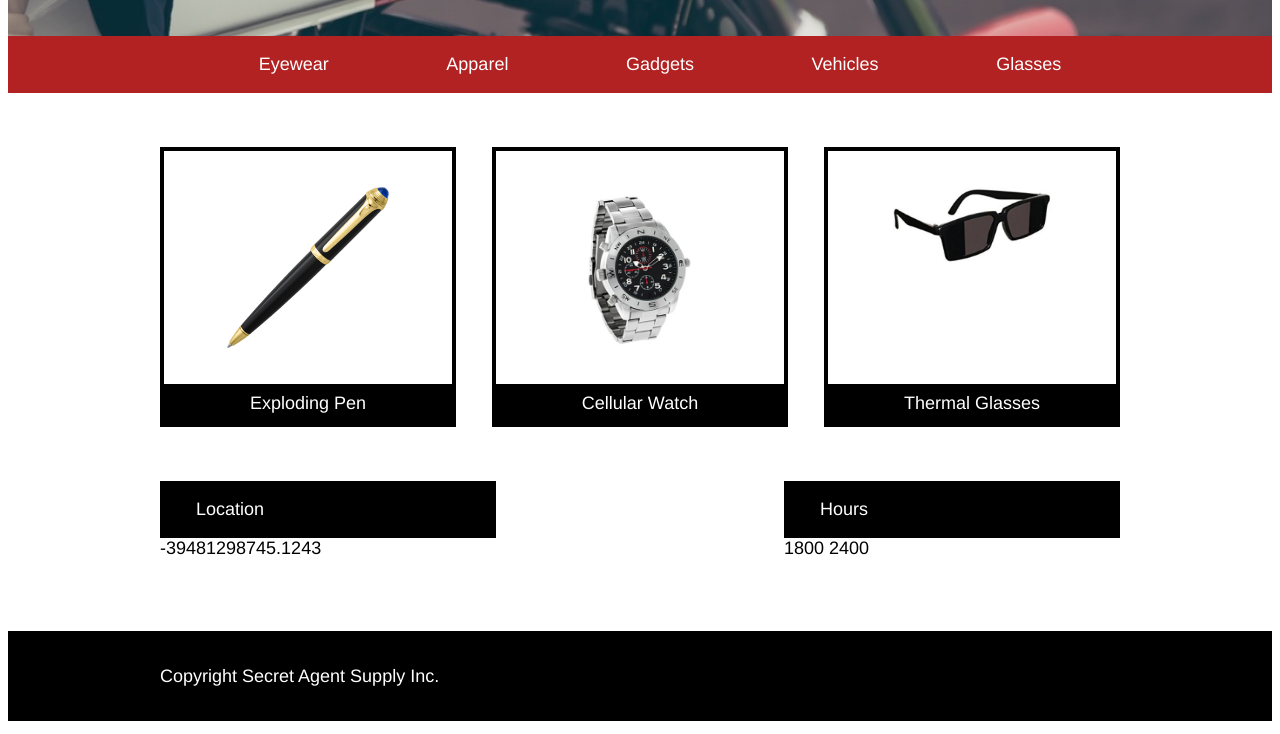
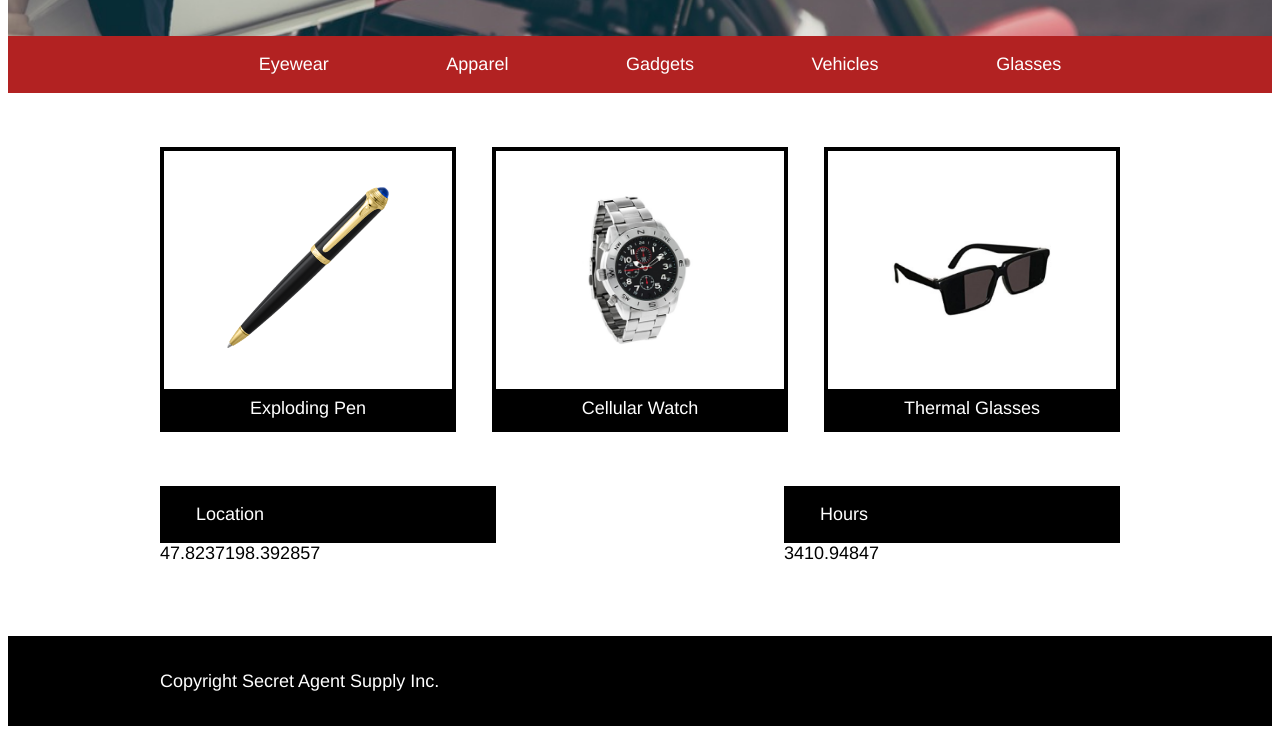
Before and after one commit to supermlaka/Secret-Agent-Supply, a plain HTML site: page index.html in a window 1280 px wide. Shown: the part 479-1213 px from the top of the page. Drawn offline with Linux system fonts and the light colour scheme.

Commit message:
fix html and css

```diff
--- a/index.html
+++ b/index.html
@@ -35,36 +35,39 @@
       </ul>
     </div>
   </nav>
-  <!-- products -->
-  <div class="products">
-    <div class="container">
-      <div class="product">
-        <img src="./resources/images/pen.png" alt="pen" />
-        <span>Exploding Pen</span>
+  <!--articles and info -->
+<div class="container">
+  <div class="articles">
+    <div class="pen">
+      <div class="image">
+        <img src="./resources/images/pen.png" alt="pen"/>
       </div>
-      <div class="product">
-        <img src="./resources/images/watch.png" alt="watch" />
-        <span>Cellular Watch</span>
+      <div class="description">Exploding Pen</div>
+    </div>
+    <div class="watch">
+      <div class="image">
+        <img src="./resources/images/watch.png" alt="watch"/>
       </div>
-      <div class="product">
-          <img src="./resources/images/glasses.png" alt="glasses" />
-          <span>Thermal Glasses</span>
+      <div class="description">Cellular Watch</div>
+    </div>
+    <div class="glasses">
+      <div class="image">
+        <img src="./resources/images/glasses.png" alt="glasses"/>
       </div>
+      <div class="description">Thermal Glasses</div>
     </div>
   </div>
-  <!-- info -->
-  <div class="informations">
-    <div class="container">
-      <div class="info">
-        <span class="title">Location</span>
-        <span>-39481298745.1243</span>
-      </div>
-      <div class="info">
-        <span class="title">Hours</span>
-        <span>1800 2400</span>
-      </div>
+  <div class="info">
+    <div class="location">
+      <span class="title">Location</span>
+      <span>47.8237198.392857</span>
+    </div>
+    <div class="hours">
+      <div class="title">Hours</div>
+      <span>3410.94847</span>
     </div>
   </div>
+</div>
   <!-- footer section-->
   <footer>
     <div class="container">
--- a/resources/css/index.css
+++ b/resources/css/index.css
@@ -71,52 +71,66 @@ nav{
   justify-content: space-around;
 }
 
-.products .container{
-  display: flex;
+.articles{
+  display:flex;
   justify-content: space-between;
   padding: 3rem 0;
 }
 
-.product{
-  border: 4px solid black;
-  width: 30%;
-  display: flex;
-  flex-direction: column;
-  align-items: center;
+.image img{
+  max-height:9rem;
+  max-width: 9rem;
+}
+
+.glasses{
+  display:flex;
   justify-content: space-between;
 }
 
-.product img{
-  max-height: 9rem;
-  max-width: 9rem;
-  padding: 2rem 0;
+.glasses img{
+  padding-top: 3em;
 }
 
-.product span{
+.image{
+  padding-top: 2em;
+  padding-bottom: 2em;
+}
+
+.pen, .watch, .glasses{
+  display:flex;
+  flex-direction: column;
+  border: 4px solid black;
+  width: 30%;
+  align-items: center;
+}
+
+.description{
   background-color: black;
   color: white;
-  padding: 0.5rem 0;
-  display: inline-block;
   width: 100%;
   text-align: center;
+  padding: 0.5em 0;
 }
 
-.informations .container{
-  display: flex;
+.info{
+  display:flex;
+  width: 100%;
   justify-content: space-between;
-  padding-bottom: 4rem;
+
 }
 
-.info .title{
+.title{
   background-color: black;
   color: white;
   padding: 1rem 2rem;
+
 }
 
-.info{
-  display: flex;
-  flex-direction: column;
-  width: 35%;
+.location, .hours{
+display: flex;
+flex-direction: column;
+width: 35%;
+padding-bottom:4rem;
 }
 
 footer{
```
